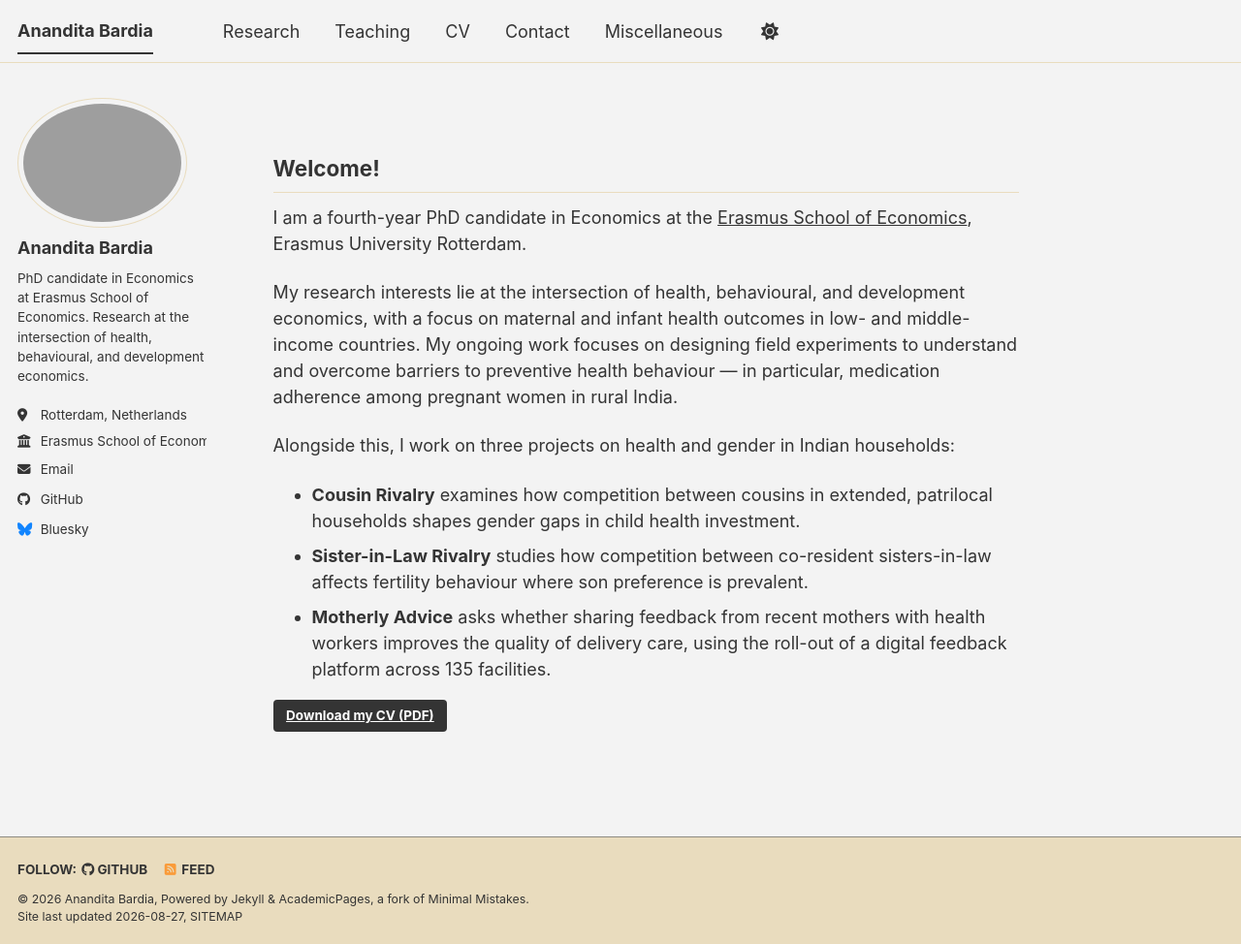
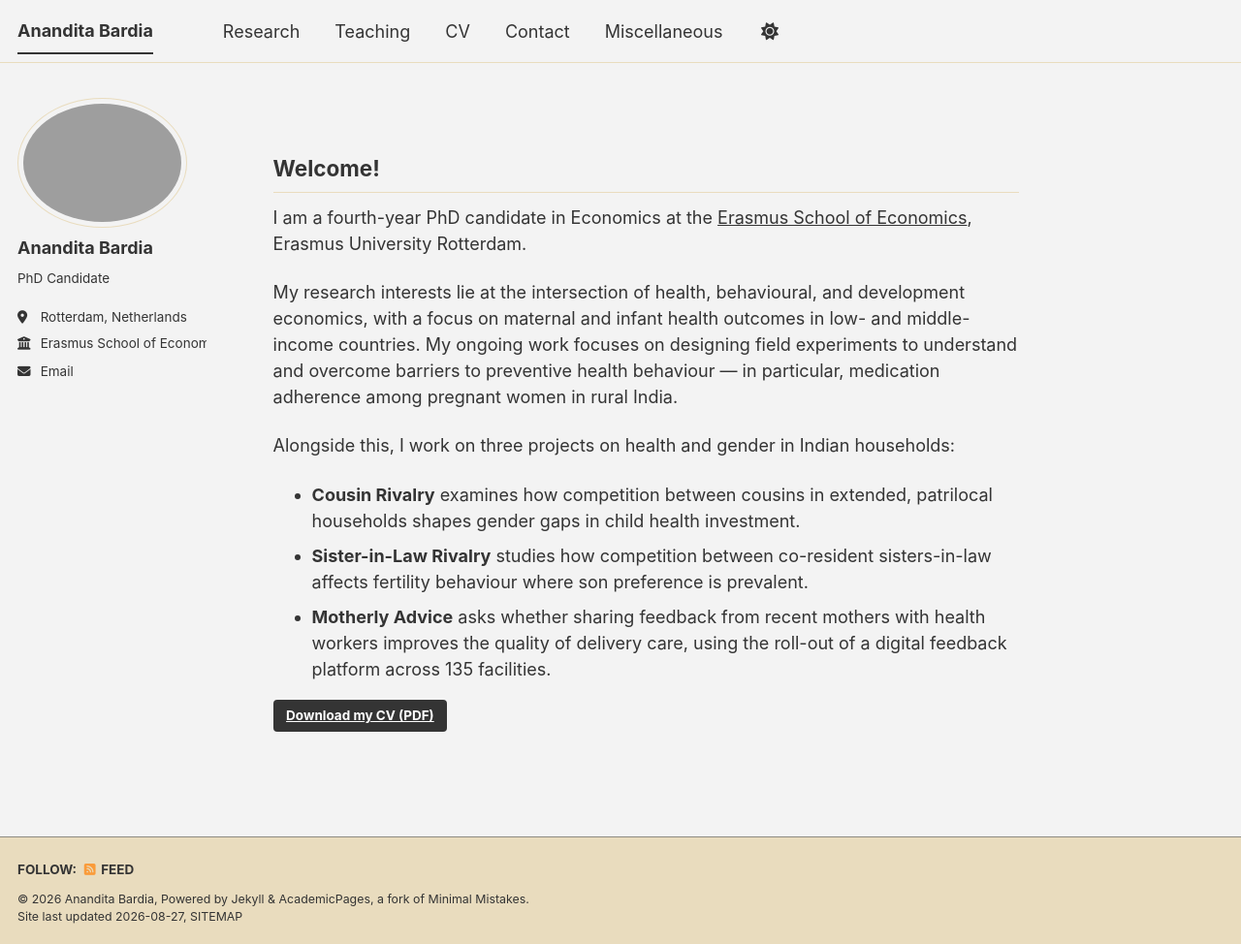
Before and after one commit to ananditabardia/ananditabardia.github.io, a Jekyll site: the page built from _pages/about.md, in a window 1280 px wide and 974 px high. Shown: the whole window at 97% size. Built offline with Jekyll 4.4.1, drawn with Linux system fonts in a browser that asks for light colours; a script bundle is joined from its source files by our own code; library files that are not in the unit come from our copies.

Commit message:
Update _config.yml

```diff
--- a/_config.yml
+++ b/_config.yml
@@ -24,9 +24,9 @@ author:
   # Biographic information
   avatar           : "profile.png"
   name             : "Anandita Bardia"
-  bio              : "PhD candidate in Economics at Erasmus School of Economics. Research at the intersection of health, behavioural, and development economics."
+  bio              : "PhD Candidate"
   location         : "Rotterdam, Netherlands"
-  employer         : "Erasmus School of Economics, Erasmus University Rotterdam"
+  employer         : "Erasmus School of Economics"
   email            : "bardia@ese.eur.nl"
 
   # Academic websites
@@ -42,13 +42,13 @@ author:
   bitbucket        : # Username - Update with your username on the site
   codepen          : # Username
   dribbble         : # Username
-  github           : "academicpages"
+  #github           : "academicpages"
   kaggle           : # Username
   stackoverflow    : # User number or user number and name (i.e., use "1" or "1/jeff-atwood")
 
   # Social media
   artstation       : # Username
-  bluesky          : "bsky.app" # Replace this with you Bluesky username
+  #bluesky          : "bsky.app" # Replace this with you Bluesky username
   facebook         : # Username
   flickr           : # Username
   foursquare       : # Username
```
